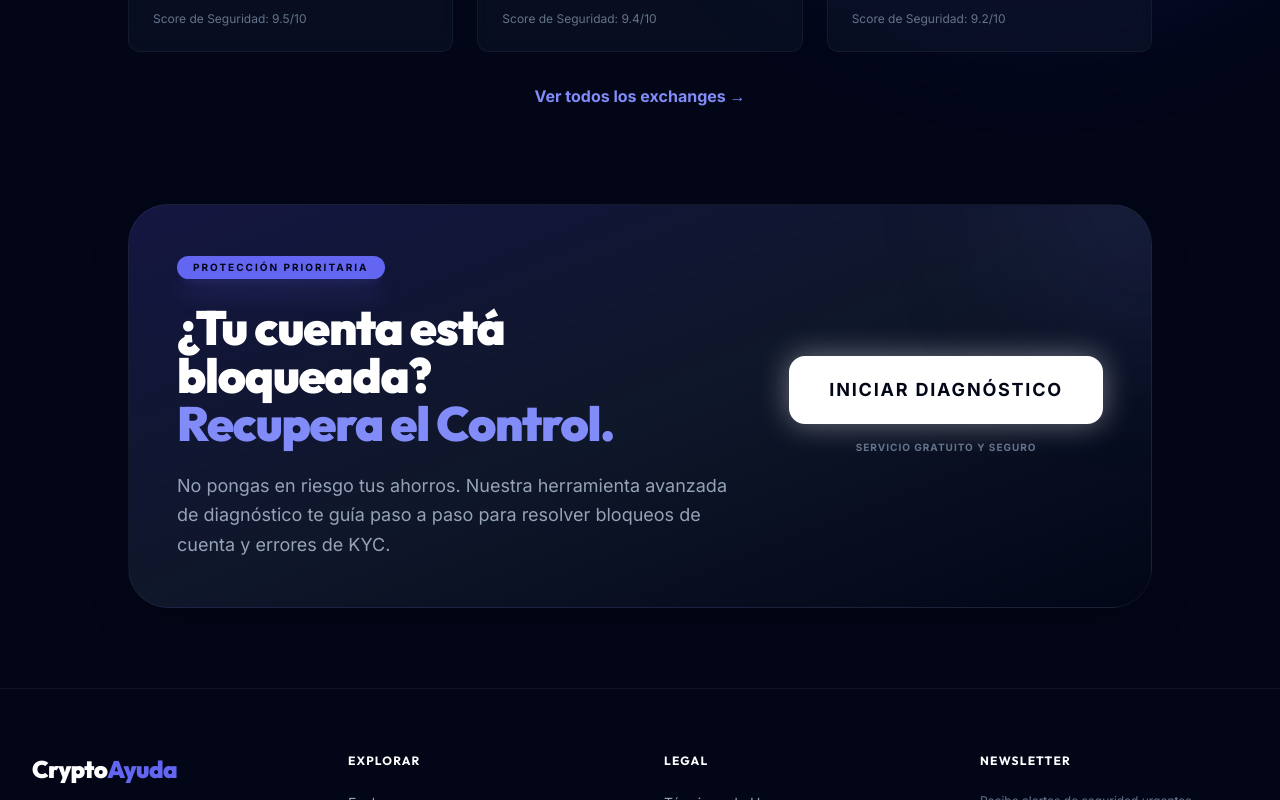
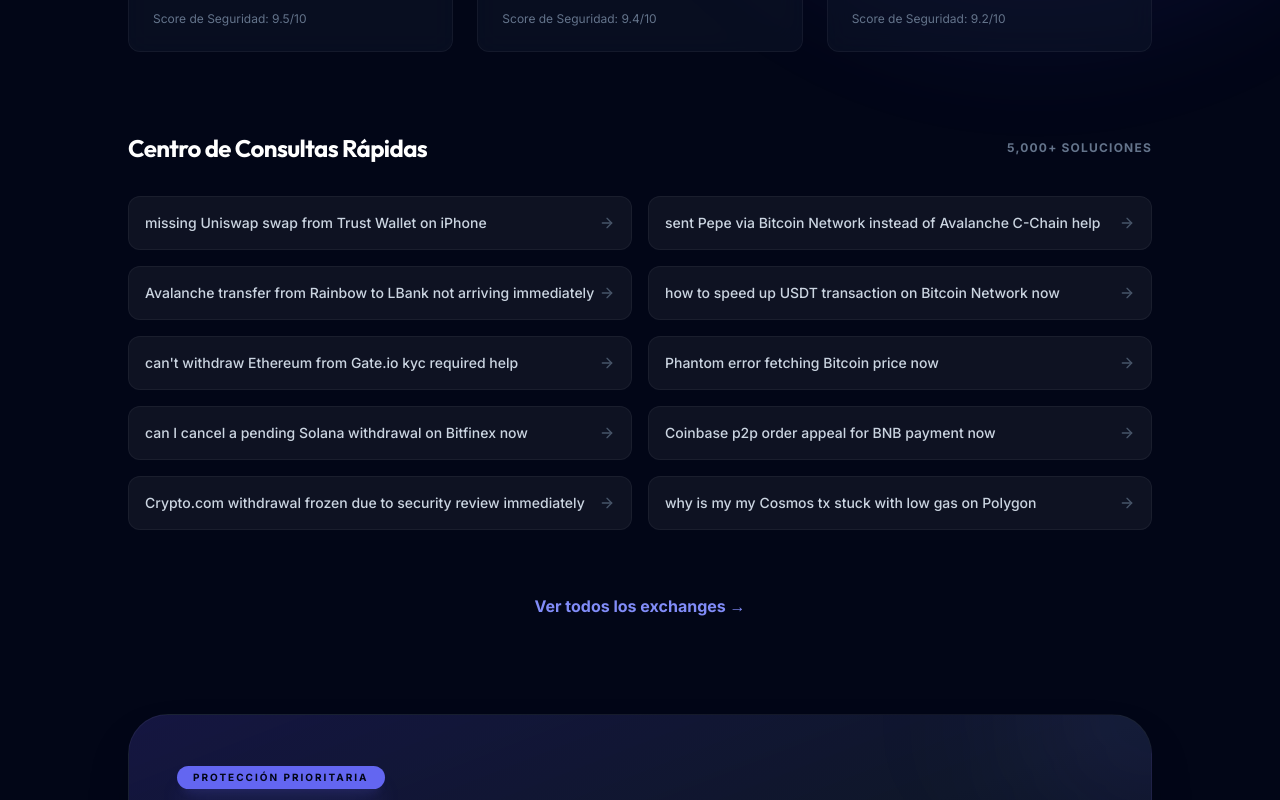
Before and after one commit to TBR56/cryptoayuda, a Next.js app: page / in a window 1280 px wide. Shown: the part 1100-1900 px from the top of the page. Built offline with nearby package versions, Linux system fonts and the light colour scheme.

Commit message:
feat: add common searches section to home page

```diff
--- a/pages/[[...slug]].tsx
+++ b/pages/[[...slug]].tsx
@@ -495,6 +495,22 @@
                     </Link>
                 ))}
             </div>
+            {/* SEARCH QUERIES MINI-HUB */}
+            <div className="mt-20 mb-16 text-left max-w-5xl mx-auto">
+                <div className="flex items-center justify-between mb-8">
+                    <h2 className="text-2xl font-bold text-white">Centro de Consultas Rápidas</h2>
+                    <span className="text-slate-500 text-xs uppercase tracking-widest font-bold">5,000+ Soluciones</span>
+                </div>
+                <div className="grid grid-cols-1 md:grid-cols-2 gap-4">
+                    {data.recentQueries?.map((q: any) => (
+                        <Link href={`/busquedas-crypto/${q.slug}`} key={q.slug} className="group p-4 rounded-xl bg-white/5 border border-white/5 hover:bg-white/10 hover:border-brand-500/30 transition-all flex items-center justify-between">
+                            <span className="text-slate-300 text-sm font-medium group-hover:text-white transition-colors">{q.title}</span>
+                            <ArrowRight size={16} className="text-slate-600 group-hover:text-brand-400 group-hover:translate-x-1 transition-all" />
+                        </Link>
+                    ))}
+                </div>
+            </div>
+
             <div className="mt-8">
                 <Link href="/reviews" className="inline-flex items-center gap-2 text-brand-400 font-bold hover:text-brand-300 transition-colors">
                     Ver todos los exchanges &rarr;
@@ -1187,7 +1203,16 @@
 export const getStaticProps: GetStaticProps = async ({ params }) => {
     const slug = params?.slug as string[] || [];
     let pageData = null;
-    if (slug.length === 0) { pageData = { type: 'home', exchanges: EXCHANGES_LIST.slice(0, 12), coins: COINS.slice(0, 6) }; }
+    if (slug.length === 0) {
+        // Randomly pick 10 queries for variety on each revalidation
+        const shuffled = [...SEARCH_QUERIES].sort(() => 0.5 - Math.random());
+        pageData = {
+            type: 'home',
+            exchanges: EXCHANGES_LIST.slice(0, 12),
+            coins: COINS.slice(0, 6),
+            recentQueries: shuffled.slice(0, 10)
+        };
+    }
     else {
         const [section, p1, p2] = slug;
         if (!p1) {
```
